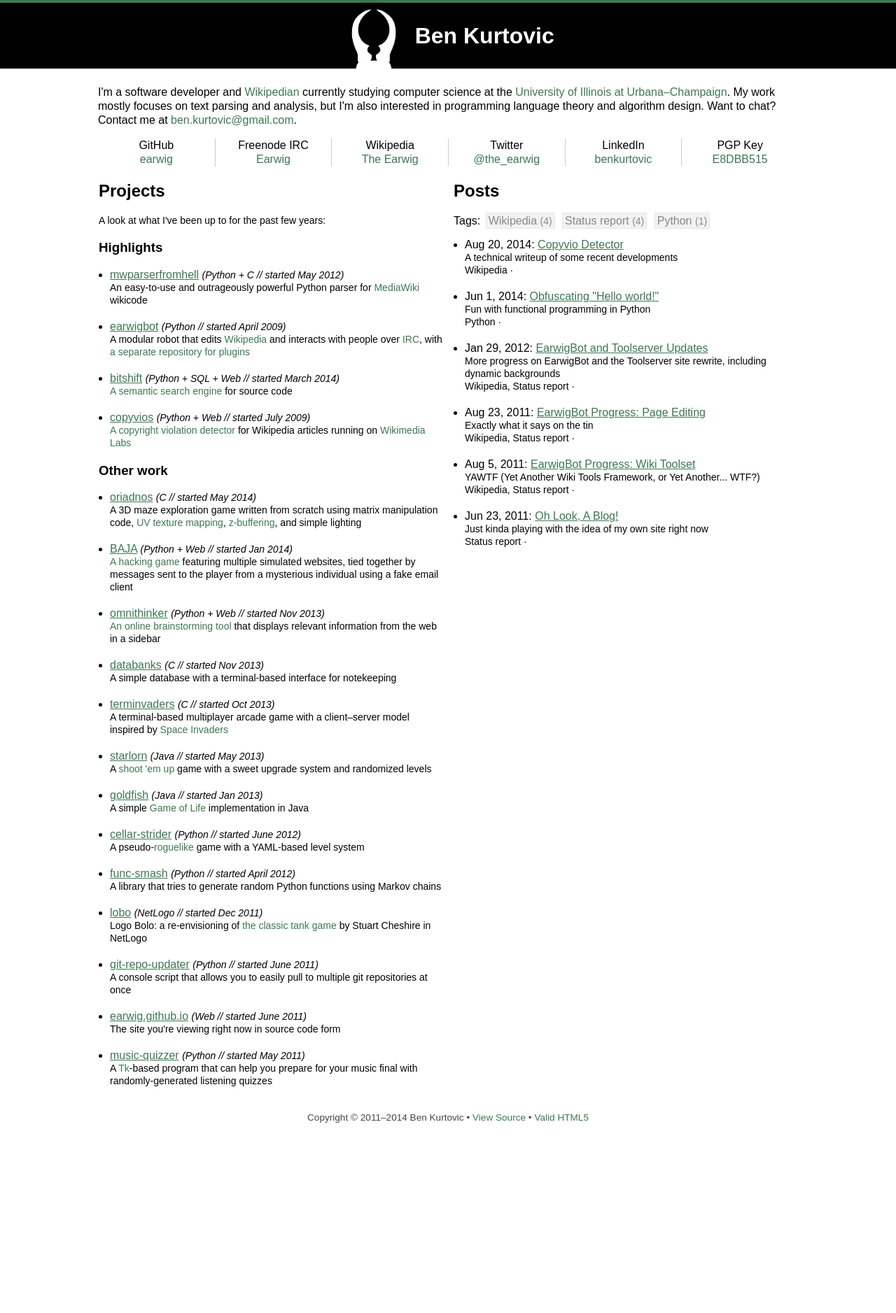
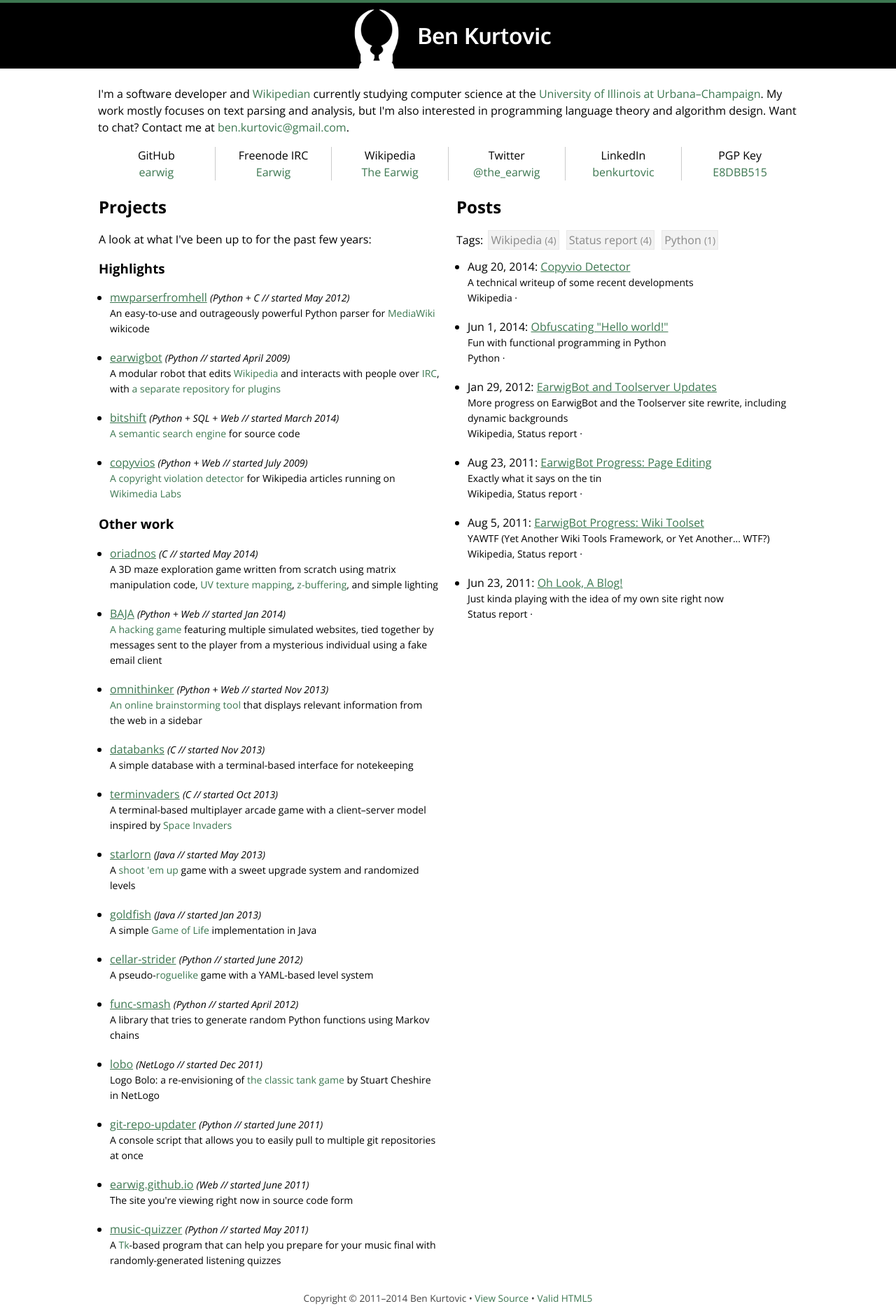
Before and after one commit to earwig/benkurtovic.com, a Jekyll site: the page built from index.html, in a window 1280 px wide. Shown: the whole page at 70% size. Built offline with Jekyll 4.4.1, drawn with Linux system fonts in a browser that asks for light colours; nearby versions of some CDN libraries; comment, search, counter and statistics services are not loaded; before the commit the page ends 1620 px from its top, so only the background shows below that.

Commit message:
Add fonts, tweak.

```diff
--- a/index.html
+++ b/index.html
@@ -3,7 +3,7 @@ layout: base
 title: Home
 ---
 
-<p>I'm a software developer and <a href="//en.wikipedia.org/">Wikipedian</a> currently studying computer science at the <a href="//illinois.edu/">University of Illinois at Urbana&ndash;Champaign</a>. My work mostly focuses on text parsing and analysis, but I'm also interested in programming language theory and algorithm design. Want to chat? Contact me at <a href="mailto:ben.kurtovic@gmail.com">ben.kurtovic@gmail.com</a>.</p>
+<p id="bio">I'm a software developer and <a href="//en.wikipedia.org/">Wikipedian</a> currently studying computer science at the <a href="//illinois.edu/">University of Illinois at Urbana&ndash;Champaign</a>. My work mostly focuses on text parsing and analysis, but I'm also interested in programming language theory and algorithm design. Want to chat? Contact me at <a href="mailto:ben.kurtovic@gmail.com">ben.kurtovic@gmail.com</a>.</p>
 <table id="links">
     <tr>
         <td>GitHub</td>
@@ -26,7 +26,7 @@ title: Home
     <tr>
         <td>
             <h2>Projects</h2>
-            <p class="subtitle">A look at what I've been up to for the past few years:</p>
+            <p>A look at what I've been up to for the past few years:</p>
             <h3>Highlights</h3>
             <ul class="work-list">
                 <li>
--- a/static/main.css
+++ b/static/main.css
@@ -1,8 +1,10 @@
+@import url(http://fonts.googleapis.com/css?family=Open+Sans:400,400italic,700|Oxygen:700);
+
 body {
     margin: 0;
     background-color: white;
     color: black;
-    font-family: sans-serif;                                                        /* TODO */
+    font-family: "Open Sans", sans-serif;
     font-size: 16px;
 }
 
@@ -35,8 +37,8 @@ a.underlined:hover, a.underlined:active { text-decoration: none; }
 
 #banner h1 {
     display: inline;
-    font-family: sans-serif;                                                        /* TODO */
     font-size: 2em;
+    font-family: "Oxygen", sans-serif;
     text-align: center;
 }
 
@@ -48,6 +50,10 @@ a.underlined:hover, a.underlined:active { text-decoration: none; }
 
 #container p {
     line-height: 1.25em;
+}
+
+p#bio {
+    line-height: 1.5em;
 }
 
 #content p, #content ol, #content li {
@@ -79,11 +85,11 @@ a.underlined:hover, a.underlined:active { text-decoration: none; }
 }
 
 #work td:not(:first-child) {
-    padding-left: 0.5em;
+    padding-left: 0.75em;
 }
 
 #work td:not(:last-child) {
-    padding-right: 0.5em;
+    padding-right: 0.75em;
 }
 
 .work-list {
```
